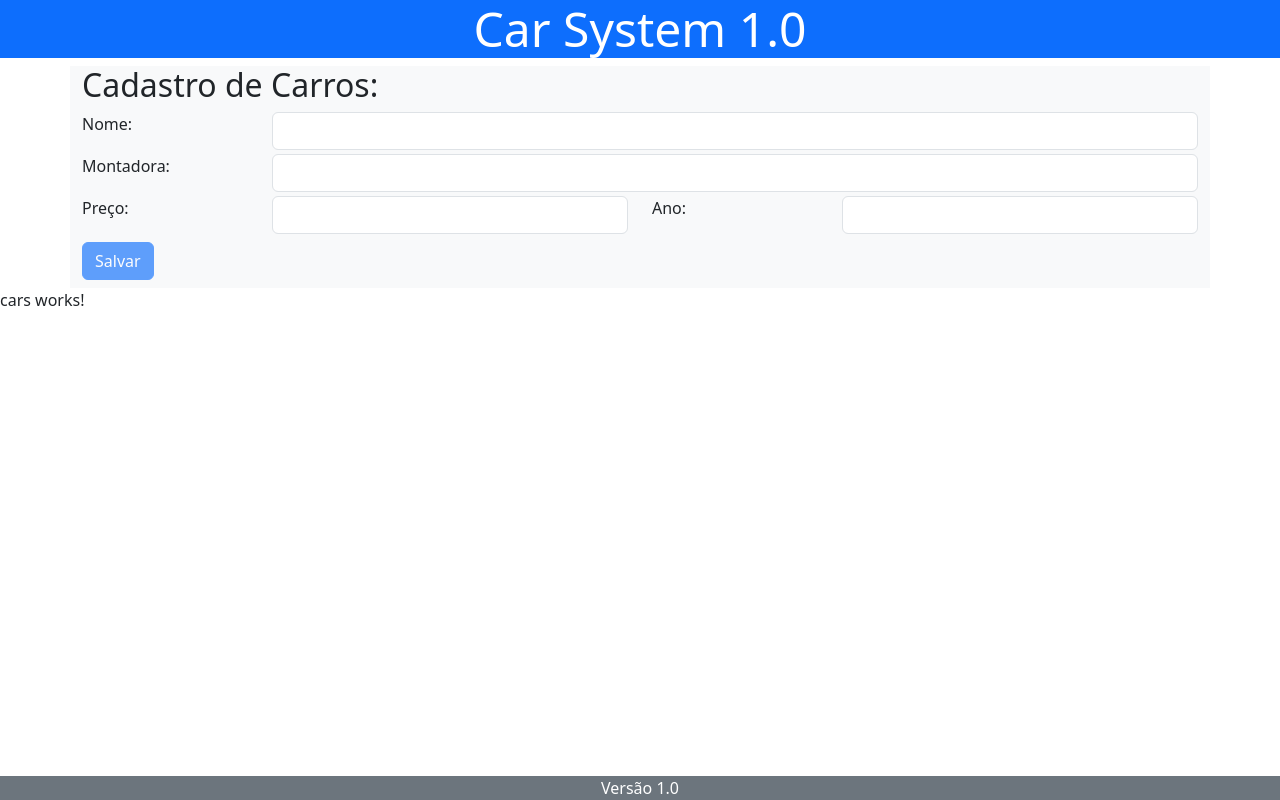
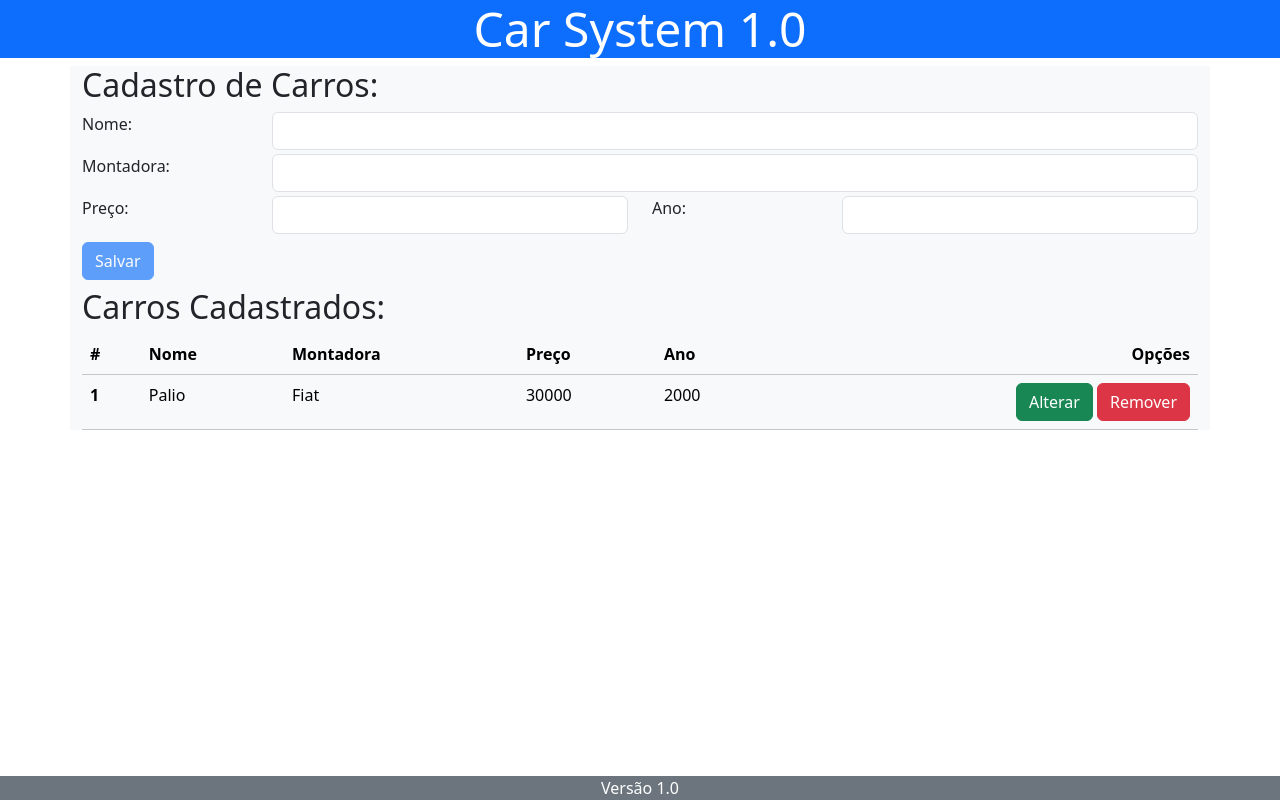
Before and after one commit to vinisvp/carSystem, an Angular app: page / in a window 1280 px wide. Built offline with nearby package versions, Linux system fonts and the light colour scheme.

Commit message:
closes #3 - Added a table of cars

```diff
--- a/src/app/components/car/car.component.html
+++ b/src/app/components/car/car.component.html
@@ -1,6 +1,6 @@
 <div class="container bg-light">
   <h2>Cadastro de Carros:</h2>
-  <form #formCar="ngForm">
+  <form #formCar="ngForm"><!--TODO Make it responsive-->
     <div class="row row-gap-1 mb-2">
       <label class="col-2 form-label" for="name">Nome:</label>
       <div class="col-10">
--- a/src/app/components/cars/cars.component.html
+++ b/src/app/components/cars/cars.component.html
@@ -1,2 +1,29 @@
 <app-car></app-car>
-<p>cars works!</p>
+<div class="container bg-light">
+  <h2>Carros Cadastrados:</h2>
+  <table class="table table-light"> <!--TODO Make it responsive, just having name, price and options-->
+    <thead>
+      <tr>
+        <th scope="col">#</th>
+        <th scope="col">Nome</th>
+        <th scope="col">Montadora</th>
+        <th scope="col">Preço</th>
+        <th scope="col">Ano</th>
+        <th scope="col" class="text-end">Opções</th>
+      </tr>
+    </thead>
+    <tbody>
+      <tr *ngFor="let car of cars">
+        <th scope="row">{{car.id}}</th>
+        <td>{{car.name}}</td>
+        <td>{{car.assembler}}</td>
+        <td>{{car.price}}</td>
+        <td>{{car.year}}</td>
+        <td class="text-end">
+          <button class="btn btn-success me-lg-1">Alterar</button>
+          <button class="btn btn-danger">Remover</button>
+        </td>
+      </tr>
+    </tbody>
+  </table>
+</div>
--- a/src/app/components/cars/cars.component.ts
+++ b/src/app/components/cars/cars.component.ts
@@ -1,4 +1,5 @@
 import { Component } from '@angular/core';
+import { Car } from '../../Car';
 
 @Component({
   selector: 'app-cars',
@@ -6,5 +7,13 @@ import { Component } from '@angular/core';
   styleUrl: './cars.component.css'
 })
 export class CarsComponent {
-
+  cars : Car[] = [
+    {
+      id: 1,
+      name: "Palio",
+      assembler: "Fiat",
+      price: 30000,
+      year: 2000
+    }
+  ];
 }
```
